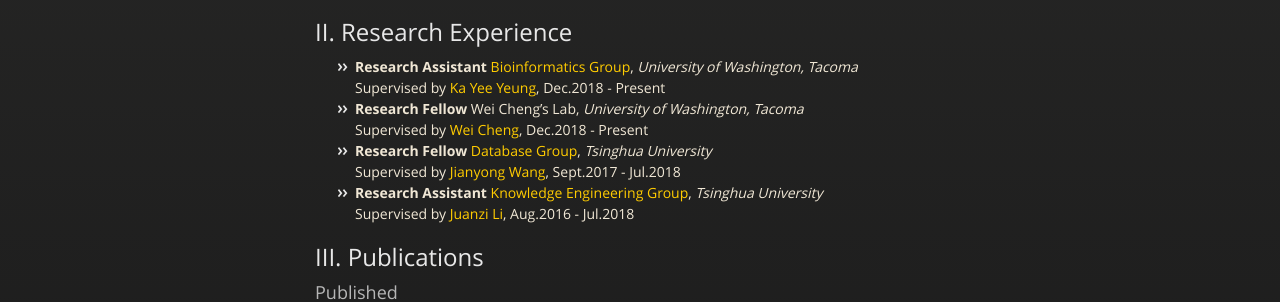
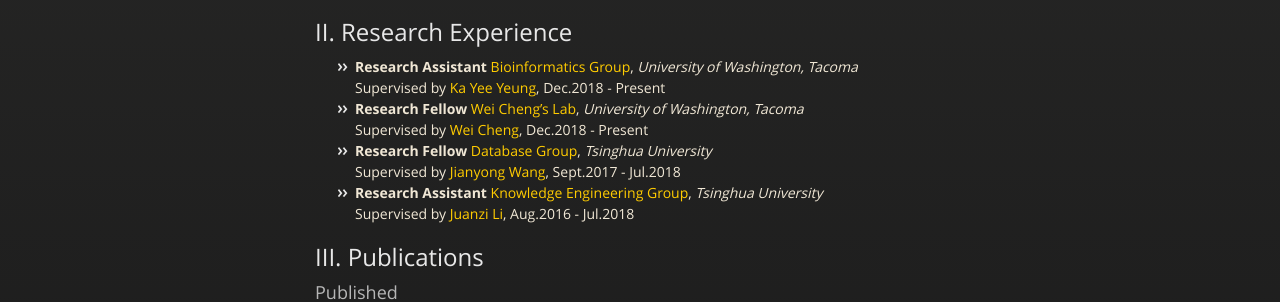
Before and after one commit to Egria/website, a Jekyll site: the page built from index.md, in a window 1280 px wide and 900 px high. Shown: the part 414-716 px from the top of the window. Built offline with Jekyll 4.4.1, drawn with Linux system fonts in a browser that asks for light colours; our own code applies the rules of GitHub Pages for plain Markdown files; part of the change alters nothing that is shown.

```diff
--- a/index.md
+++ b/index.md
@@ -16,7 +16,7 @@ layout: default
 
 - **Research Assistant** [Bioinformatics Group](https://github.com/BioDepot), _University of Washington, Tacoma_
 Supervised by [Ka Yee Yeung](http://faculty.washington.edu/kayee/), Dec.2018 - Present
-- **Research Fellow** Wei Cheng's Lab, _University of Washington, Tacoma_
+- **Research Fellow** [Wei Cheng's Lab](http://faculty.washington.edu/uwcheng/), _University of Washington, Tacoma_
 Supervised by [Wei Cheng](http://faculty.washington.edu/uwcheng/), Dec.2018 - Present
 - **Research Fellow** [Database Group](http://dbgroup.cs.tsinghua.edu.cn/), _Tsinghua University_
 Supervised by [Jianyong Wang](http://dbgroup.cs.tsinghua.edu.cn/wangjy/), Sept.2017 - Jul.2018
```
